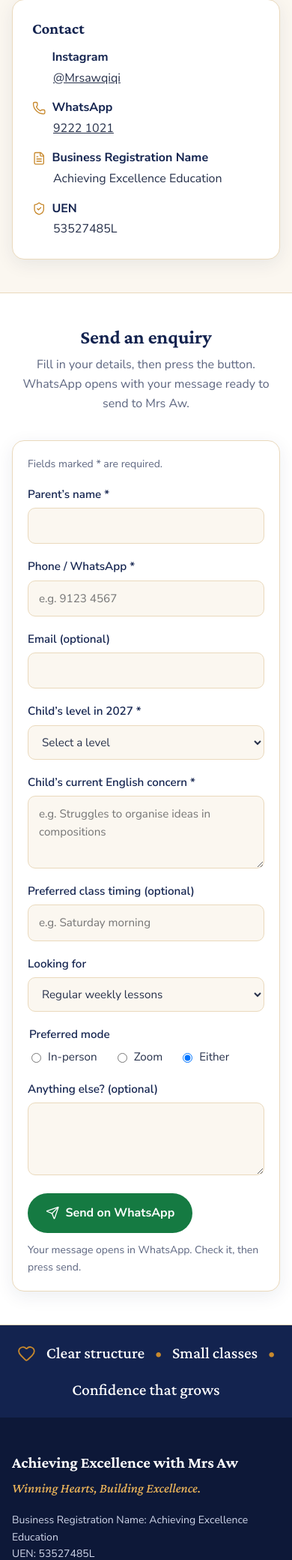
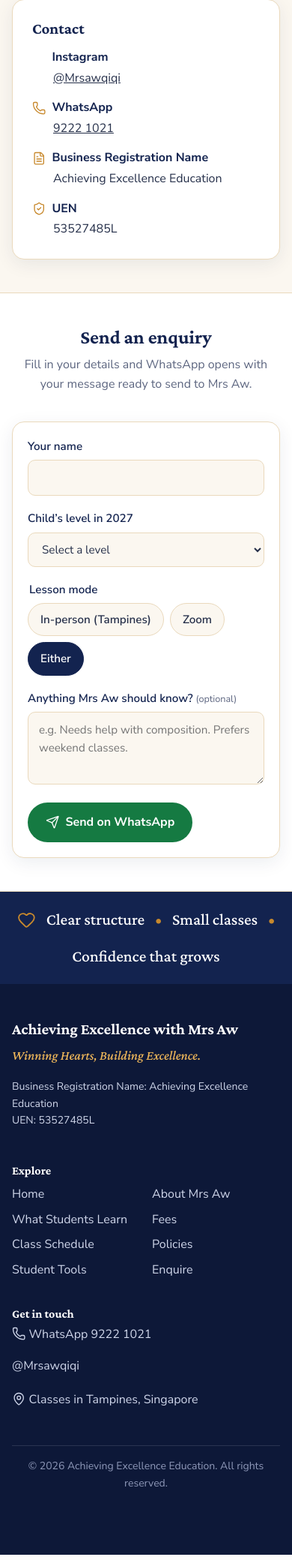
Before and after one commit to MrsAwQiQi/ace_website, a Flask app: page /enquire in a window 390 px wide. Shown: the part 901-2981 px from the top of the page at 75% size. Run offline with Flask 3, Linux system fonts and the light colour scheme; some libraries are stand-ins or nearby versions.

Commit message:
Simplify enquiry form, remove 2026 schedule, add Tampines and verses
Enquiry form
- Down to 4 fields: name, child's level, lesson mode (pills, default
  Either) and one optional "Anything Mrs Aw should know?" box
- Removed phone, email, concern, timing and lesson-type fields; WhatsApp
  already shows the parent's number
- Shorter WhatsApp message and intro text

Class schedule
- 2026 timetable removed; year tabs only show when there is more than
  one year
- Primary 4-6 marked "Choose one timing"
- Hybrid Lessons: in-person in Tampines or online via Zoom

Location and verses
- Tampines on the home page and in the footer
- Proverbs 4:7 under the Instagram/WhatsApp line on the home page
- Colossians 3:23 card on the About page

Spelling Practice
- Space bar, card and speaker all show the letters and say the word;
  space no longer scrolls the page

Co-Authored-By: Claude Opus 5.5 <noreply@anthropic.com>

```diff
--- a/app.py
+++ b/app.py
@@ -6,7 +6,6 @@ Run locally:
 """
 import csv
 import os
-import re
 from datetime import datetime
 from pathlib import Path
 from urllib.parse import quote
@@ -17,8 +16,8 @@ app = Flask(__name__)
 app.secret_key = os.environ.get("SECRET_KEY", "dev-only-change-me")
 
 ENQUIRIES_FILE = Path(__file__).parent / "data" / "enquiries.csv"
-ENQUIRY_FIELDS = ["submitted_at", "parent_name", "phone", "email", "child_level",
-                  "concern", "preferred_timing", "lesson_type", "mode", "message"]
+ENQUIRY_FIELDS = ["submitted_at", "parent_name", "child_level", "mode", "message"]
+MODE_OPTIONS = ["In-person (Tampines)", "Zoom", "Either"]
 
 BUSINESS = {
     "brand": "Achieving Excellence with Mrs Aw",
@@ -114,9 +113,9 @@ SCHEDULE_2027 = [
     ("Primary 1", "sprout", None, [("Friday", "3:00 – 4:30 pm")]),
     ("Primary 2", "book-open", None, [("Thursday", "3:00 – 4:30 pm")]),
     ("Primary 3", "pencil-ruler", None, [("Saturday", "1:00 – 3:00 pm")]),
-    ("Primary 4", "trophy", None, [("Monday", "3:00 – 5:00 pm"), ("Thursday", "5:00 – 7:00 pm")]),
-    ("Primary 5", "notebook-pen", None, [("Monday", "5:00 – 7:00 pm"), ("Tuesday", "7:00 – 9:00 pm")]),
-    ("Primary 6", "graduation-cap", None, [("Friday", "5:00 – 7:00 pm"), ("Saturday", "9:00 – 11:00 am")]),
+    ("Primary 4", "trophy", "Choose one timing", [("Monday", "3:00 – 5:00 pm"), ("Thursday", "5:00 – 7:00 pm")]),
+    ("Primary 5", "notebook-pen", "Choose one timing", [("Monday", "5:00 – 7:00 pm"), ("Tuesday", "7:00 – 9:00 pm")]),
+    ("Primary 6", "graduation-cap", "Choose one timing", [("Friday", "5:00 – 7:00 pm"), ("Saturday", "9:00 – 11:00 am")]),
     ("P6 Revision Class", "file-check", "For students in regular classes · case by case",
      [("Tuesday", "5:00 pm")]),
     ("Secondary 1", "star", None, [("Thursday", "7:00 – 9:00 pm")]),
@@ -131,23 +130,9 @@ TERMS_2027 = [
     ("Term 4", "20 September – 30 November"),
 ]
 
-SCHEDULE_2026 = [
-    ("Primary 1", "sprout", "Starting 18 Sept", [("Friday", "3:00 – 4:30 pm")]),
-    ("Primary 2", "book-open", None, [("Saturday", "1:00 – 2:30 pm")]),
-    ("Primary 3", "pencil-ruler", None, [("Monday", "3:00 – 5:00 pm"), ("Thursday", "5:00 – 7:00 pm")]),
-    ("Primary 4", "trophy", None, [("Monday", "5:00 – 7:00 pm"), ("Tuesday", "7:00 – 9:00 pm")]),
-    ("Primary 5", "notebook-pen", None, [("Friday", "5:00 – 7:00 pm"), ("Saturday", "9:00 – 11:00 am")]),
-    ("Primary 6", "graduation-cap", None, [("Tuesday", "5:00 – 7:00 pm"), ("Thursday", "7:00 – 9:00 pm")]),
-    ("Secondary 1", "star", None, [("Saturday", "11:00 am – 1:00 pm")]),
-    ("Secondary 2", "lightbulb", None, [("Monday", "7:30 – 9:30 pm")]),
-]
-
 # Year tabs on the schedule page, newest first (the first one opens by default).
 SCHEDULES = [
-    {"year": "2027", "badge": "New", "intro": "The new academic year starts this November.",
-     "rows": SCHEDULE_2027, "terms": TERMS_2027},
-    {"year": "2026", "badge": None, "intro": None,
-     "rows": SCHEDULE_2026, "terms": None},
+    {"year": "2027", "badge": "New", "intro": None, "rows": SCHEDULE_2027, "terms": TERMS_2027},
 ]
 
 # The year parents are enrolling for: the newest year on the schedule page.
@@ -261,31 +246,21 @@ def policies():
 def _validate(form):
     data = {k: (form.get(k) or "").strip() for k in ENQUIRY_FIELDS[1:]}
     errors = {}
+    if data["mode"] not in MODE_OPTIONS:
+        data["mode"] = "Either"
     if not data["parent_name"]:
         errors["parent_name"] = "Please tell us your name."
-    if not re.fullmatch(r"\+?[\d\s-]{8,15}", data["phone"]):
-        errors["phone"] = "Please enter a valid phone / WhatsApp number."
-    if data["email"] and not re.fullmatch(r"[^@\s]+@[^@\s]+\.[^@\s]+", data["email"]):
-        errors["email"] = "Please enter a valid email address."
     if data["child_level"] not in LEVEL_OPTIONS:
         errors["child_level"] = f"Please choose your child's level in {ENROL_YEAR}."
-    if not data["concern"]:
-        errors["concern"] = "Please share your child's current English concern."
     return data, errors
 
 
 def _whatsapp_text(d):
     lines = [f"Hi Mrs Aw, I'm {d['parent_name']}. I'd like to enquire about English classes.",
              f"Child's level in {ENROL_YEAR}: {d['child_level']}",
-             f"Current English concern: {d['concern']}"]
-    if d["preferred_timing"]:
-        lines.append(f"Preferred class timing: {d['preferred_timing']}")
-    if d["lesson_type"]:
-        lines.append(f"Looking for: {d['lesson_type']}")
-    if d["mode"]:
-        lines.append(f"Preferred mode: {d['mode']}")
+             f"Lesson mode: {d['mode']}"]
     if d["message"]:
-        lines.append(f"Message: {d['message']}")
+        lines.append(d["message"])
     return quote("\n".join(lines))
 
 
@@ -308,7 +283,7 @@ def enquire():
             except OSError:  # read-only hosts like Vercel: skip saving, the WhatsApp hand-off still works
                 app.logger.warning("Could not save enquiry to %s", ENQUIRIES_FILE)
             return redirect(f"{BUSINESS['whatsapp_link']}?text={_whatsapp_text(data)}")
-    return render_template("enquire.html", page="enquire", levels=LEVEL_OPTIONS,
+    return render_template("enquire.html", page="enquire", levels=LEVEL_OPTIONS, modes=MODE_OPTIONS,
                            form=data, errors=errors)
 
 
--- a/static/css/style.css
+++ b/static/css/style.css
@@ -84,6 +84,11 @@ main:focus { outline: none; }
 .lead { font-size: 1.12rem; color: var(--muted); max-width: 52ch; }
 .hero-meta { display: flex; gap: 20px; flex-wrap: wrap; font-weight: 600; }
 .hero-meta a { text-decoration: none; color: var(--red); }
+/* Centred under the Instagram / WhatsApp row, without making that row wider. */
+.hero-contact { display: grid; width: fit-content; max-width: 100%; }
+.verse-inline { width: 0; min-width: 100%; margin: 8px 0 0; text-align: center; color: var(--ink); }
+.verse-inline p { margin: 0; font-size: .95rem; }
+.verse-inline cite { font-style: normal; font-size: .85rem; font-weight: 700; color: var(--gold-text); }
 .photo-frame { margin: 0; padding: 10px; background: var(--paper); border: 1px solid var(--line); border-radius: 22px; box-shadow: var(--shadow); }
 .photo-frame img { border-radius: 14px; width: 100%; }
 .photo-frame figcaption { text-align: center; font-family: var(--serif); font-style: italic; color: var(--navy); padding: 10px 6px 2px; }
@@ -129,6 +134,9 @@ main:focus { outline: none; }
 /* About */
 .about-grid { display: grid; grid-template-columns: 1.3fr 1fr; gap: 48px; align-items: start; }
 .prose p { font-size: 1.08rem; }
+.verse { margin: 28px 0 0; padding: 22px 26px; text-align: center; background: var(--paper); border: 1px solid var(--line); border-radius: var(--radius); box-shadow: var(--shadow); }
+.verse p { margin: 0 0 6px; font-family: var(--serif); font-size: 1.6rem; font-weight: 600; line-height: 1.25; color: var(--navy); }
+.verse cite { font-style: normal; font-size: .95rem; color: var(--muted); }
 .pull { font-family: var(--serif); font-size: 1.45rem !important; color: var(--navy); border-left: 4px solid var(--gold); padding-left: 18px; }
 .heart-grid { display: grid; grid-template-columns: repeat(5, 1fr); gap: 16px; }
 .heart-card { padding: 26px 18px; text-align: center; display: flex; flex-direction: column; align-items: center; }
@@ -247,12 +255,15 @@ hr { border: 0; border-top: 1px solid var(--line); margin: 18px 0; }
 .contact-form input:focus, .contact-form select:focus, .contact-form textarea:focus { outline: none; border-color: var(--navy-2); box-shadow: 0 0 0 3px rgba(29, 50, 112, .15); background: #fff; }
 .contact-form fieldset { border: 0; padding: 0; margin: 0; display: flex; gap: 22px; flex-wrap: wrap; }
 .contact-form legend { font-weight: 600; color: var(--navy); font-size: .95rem; margin-bottom: 6px; width: 100%; }
-.contact-form label.radio { flex-direction: row; align-items: center; font-weight: 400; color: var(--ink); }
+.contact-form label small { font-weight: 400; color: var(--muted); }
+.mode-pills { display: flex; flex-wrap: wrap; gap: 8px; }
+.mode-pills input { position: absolute; opacity: 0; width: 1px; height: 1px; }
+.mode-pills span { display: inline-block; padding: 9px 16px; border: 1.5px solid var(--line); border-radius: 999px; background: var(--cream); color: var(--ink); font-weight: 600; cursor: pointer; }
+.mode-pills input:checked + span { background: var(--navy); border-color: var(--navy); color: #fff; }
+.mode-pills input:focus-visible + span { outline: 3px solid var(--navy-2); outline-offset: 2px; }
 .contact-form .invalid input, .contact-form .invalid select, .contact-form .invalid textarea { border-color: var(--red); }
 .field-error { color: var(--red); font-weight: 400; font-size: .85rem; }
 .hp { position: absolute !important; left: -9999px; }
-.form-note { margin: 0 0 16px; }
-.contact-form button + .form-note { margin: 12px 0 0; }
 .alert { display: flex; gap: 12px; align-items: flex-start; padding: 18px 20px; border-radius: 14px; margin-bottom: 20px; }
 .alert p { margin: 4px 0 0; }
 .alert.success { background: #e8f6ee; border: 1px solid #a6dcbb; color: #17462c; }
--- a/templates/about.html
+++ b/templates/about.html
@@ -20,6 +20,10 @@
         comprehension, composition and essay writing.</p>
       <p>These frameworks are not shortcuts. They are tools that help students think clearly, write
         purposefully, and respond with confidence under exam conditions.</p>
+      <blockquote class="verse">
+        <p>Do it with excellence, unto the Lord.</p>
+        <cite>Inspired by Colossians 3:23</cite>
+      </blockquote>
     </div>
     <figure class="photo-frame portrait">
       <img src="{{ url_for('static', filename='img/mrs-aw.jpg') }}" alt="Mrs Aw smiling with a student">
--- a/templates/base.html
+++ b/templates/base.html
@@ -62,6 +62,7 @@
         <h4>Get in touch</h4>
         <p><a href="{{ biz.whatsapp_link }}" target="_blank" rel="noopener"><i data-lucide="phone"></i> WhatsApp {{ biz.whatsapp }}</a></p>
         <p><a href="https://instagram.com/{{ biz.instagram }}" target="_blank" rel="noopener"><i data-lucide="instagram"></i> @{{ biz.instagram }}</a></p>
+        <p><i data-lucide="map-pin"></i> Classes in Tampines, Singapore</p>
       </div>
     </div>
     <div class="container footer-bottom small">© {{ year }} {{ biz.registered_name }}. All rights reserved.</div>
--- a/templates/enquire.html
+++ b/templates/enquire.html
@@ -46,61 +46,39 @@
   <div class="container narrow">
     <div class="section-head">
       <h2>Send an enquiry</h2>
-      <p>Fill in your details, then press the button. WhatsApp opens with your message ready to send to Mrs Aw.</p>
+      <p>Fill in your details and WhatsApp opens with your message ready to send to Mrs Aw.</p>
     </div>
 
     {% if errors %}<div class="alert error"><i data-lucide="circle-alert"></i> Please check the highlighted fields.</div>{% endif %}
 
     <form class="card contact-form" method="post" action="{{ url_for('enquire') }}#contact-form" novalidate>
-      <p class="small muted form-note">Fields marked * are required.</p>
       <div class="form-grid">
-        <label class="{{ 'invalid' if errors.parent_name }}">Parent’s name *
+        <label class="{{ 'invalid' if errors.parent_name }}">Your name
           <input name="parent_name" {{ 'aria-invalid=true' if errors.parent_name }} value="{{ form.parent_name }}" required autocomplete="name">
           {{ field_error('parent_name') }}
         </label>
-        <label class="{{ 'invalid' if errors.phone }}">Phone / WhatsApp *
-          <input name="phone" {{ 'aria-invalid=true' if errors.phone }} type="tel" value="{{ form.phone }}" required autocomplete="tel" placeholder="e.g. 9123 4567">
-          {{ field_error('phone') }}
-        </label>
-        <label class="{{ 'invalid' if errors.email }}">Email (optional)
-          <input name="email" {{ 'aria-invalid=true' if errors.email }} type="email" value="{{ form.email }}" autocomplete="email">
-          {{ field_error('email') }}
-        </label>
-        <label class="{{ 'invalid' if errors.child_level }}">Child’s level in {{ enrol_year }} *
+        <label class="{{ 'invalid' if errors.child_level }}">Child’s level in {{ enrol_year }}
           <select name="child_level" {{ 'aria-invalid=true' if errors.child_level }} required>
             <option value="">Select a level</option>
             {% for lvl in levels %}<option {{ 'selected' if form.child_level == lvl }}>{{ lvl }}</option>{% endfor %}
           </select>
           {{ field_error('child_level') }}
         </label>
-        <label class="full {{ 'invalid' if errors.concern }}">Child’s current English concern *
-          <textarea name="concern" {{ 'aria-invalid=true' if errors.concern }} rows="3" required placeholder="e.g. Struggles to organise ideas in compositions">{{ form.concern }}</textarea>
-          {{ field_error('concern') }}
-        </label>
-        <label>Preferred class timing (optional)
-          <input name="preferred_timing" value="{{ form.preferred_timing }}" placeholder="e.g. Saturday morning">
-        </label>
-        <label>Looking for
-          <select name="lesson_type">
-            {% for opt in ['Regular weekly lessons', 'Holiday workshops', 'Both'] %}
-              <option {{ 'selected' if form.lesson_type == opt }}>{{ opt }}</option>
+        <fieldset class="full">
+          <legend>Lesson mode</legend>
+          <div class="mode-pills">
+            {% for opt in modes %}
+              <label><input type="radio" name="mode" value="{{ opt }}"
+                {{ 'checked' if form.mode == opt or (not form.mode and opt == 'Either') }}><span>{{ opt }}</span></label>
             {% endfor %}
-          </select>
-        </label>
-        <fieldset class="full">
-          <legend>Preferred mode</legend>
-          {% for opt in ['In-person', 'Zoom', 'Either'] %}
-            <label class="radio"><input type="radio" name="mode" value="{{ opt }}"
-              {{ 'checked' if form.mode == opt or (not form.mode and opt == 'Either') }}> {{ opt }}</label>
-          {% endfor %}
+          </div>
         </fieldset>
-        <label class="full">Anything else? (optional)
-          <textarea name="message" rows="3">{{ form.message }}</textarea>
+        <label class="full"><span>Anything Mrs Aw should know? <small>(optional)</small></span>
+          <textarea name="message" rows="3" placeholder="e.g. Needs help with composition. Prefers weekend classes.">{{ form.message }}</textarea>
         </label>
         <label class="hp" aria-hidden="true">Website <input name="website" tabindex="-1" autocomplete="off"></label>
       </div>
       <button class="btn btn-whatsapp" type="submit"><i data-lucide="send"></i> Send on WhatsApp</button>
-      <p class="small muted form-note">Your message opens in WhatsApp. Check it, then press send.</p>
     </form>
   </div>
 </section>
--- a/templates/schedule.html
+++ b/templates/schedule.html
@@ -10,6 +10,7 @@
 
 <section class="section">
   <div class="container">
+    {% if schedules|length > 1 %}
     <nav class="year-tabs" role="tablist" aria-label="Choose a year">
       {% for y in schedules %}
         <a href="#year-{{ y.year }}" id="tab-{{ y.year }}" role="tab" aria-controls="year-{{ y.year }}"
@@ -18,6 +19,7 @@
         </a>
       {% endfor %}
     </nav>
+    {% endif %}
 
     {% for y in schedules %}
       <section class="year-panel" id="year-{{ y.year }}" role="tabpanel" aria-labelledby="tab-{{ y.year }}">
@@ -75,7 +77,7 @@
     <div class="two-col">
       <article class="card info-card">
         <h3><i data-lucide="monitor-smartphone"></i> Hybrid Lessons</h3>
-        <p>Lessons are conducted online via Zoom or in-person. Choose the option that works best for you!</p>
+        <p>Lessons are conducted in-person in Tampines or online via Zoom. Choose the option that works best for you!</p>
       </article>
       <article class="card info-card">
         <h3><i data-lucide="users"></i> Small Class Size</h3>
```
Also changed, not shown: static/js/spelling.js (+15 -4 lines), templates/home.html (+11 -5 lines).
